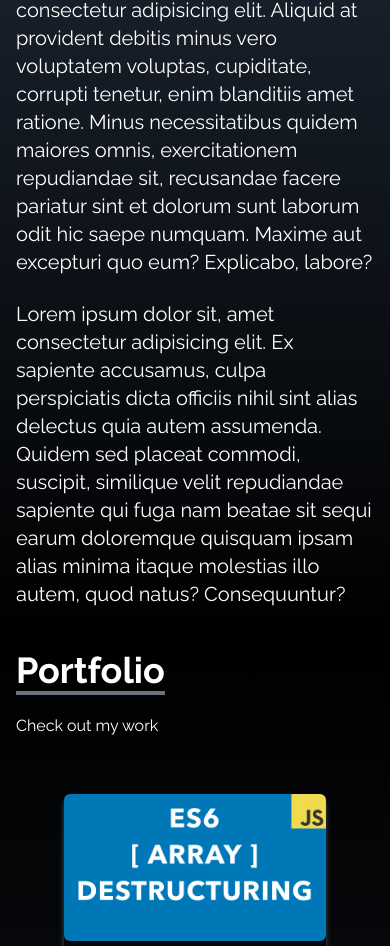
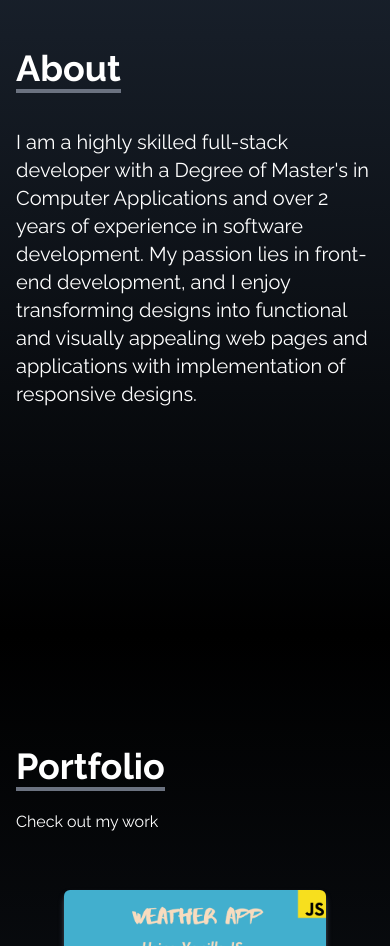
Before and after one commit to Shubhamdeulkar06/portfolio, a React (Create React App) app: page / in a window 390 px wide. Shown: the part 1054-2000 px from the top of the page. Built offline with nearby package versions, Linux system fonts and the light colour scheme.

Commit message:
responsivenss complete

```diff
--- a/src/components/About.js
+++ b/src/components/About.js
@@ -4,31 +4,37 @@ const About = () => {
   return (
     <div
       name="about"
-      className="w-full h-screen bg-gradient-to-b from-gray-800 to-black text-white"
+      className="w-full h-screen bg-gradient-to-b from-gray-800 to-black text-white pt-20 md:pt-0"
     >
       <div className="max-w-screen-lg p-4 mx-auto flex flex-col justify-center w-full h-full">
-        <div className="pb-8">
+        <div className="pb-8 ">
           <p className="text-4xl font-bold inline border-b-4 border-gray-500">
             About
           </p>
         </div>
-        <p className="text-xl mt-20">
-          Lorem ipsum dolor sit amet consectetur adipisicing elit. Aliquid at
-          provident debitis minus vero voluptatem voluptas, cupiditate, corrupti
-          tenetur, enim blanditiis amet ratione. Minus necessitatibus quidem
-          maiores omnis, exercitationem repudiandae sit, recusandae facere
-          pariatur sint et dolorum sunt laborum odit hic saepe numquam. Maxime
-          aut excepturi quo eum? Explicabo, labore?
+        <p className="text-xl mt-2">
+          I am a highly skilled full-stack developer with a Degree of Master's
+          in Computer Applications and over 2 years of experience in software
+          development. My passion lies in front-end development, and I enjoy
+          transforming designs into functional and visually appealing web pages
+          and applications with implementation of responsive designs.
         </p>
         <br />
-        <p className="text-xl">
-          Lorem ipsum dolor sit, amet consectetur adipisicing elit. Ex sapiente
-          accusamus, culpa perspiciatis dicta officiis nihil sint alias delectus
-          quia autem assumenda. Quidem sed placeat commodi, suscipit, similique
-          velit repudiandae sapiente qui fuga nam beatae sit sequi earum
-          doloremque quisquam ipsam alias minima itaque molestias illo autem,
-          quod natus? Consequuntur?
+        <p className="hidden md:block text-xl">
+          With a keen eye for detail and a deep understanding of various
+          front-end technologies such as HTML, CSS, JavaScript, and jQuery, I am
+          proficient in working with popular front-end framework like React.js.
+          I am also experienced in using tools like Git for project management.
         </p>
+        <br />
+        {/* <p className="text-xl">
+          I have excellent communication skills and work well in a team
+          environment. I am always eager to learn and am constantly updating my
+          skills to keep up with the latest developments in the industry.
+          Overall, I am a dedicated and talented full-stack developer with a
+          strong passion for front-end development, and my skills and experience
+          make me a valuable asset to any team.
+        </p> */}
       </div>
     </div>
   );
--- a/src/components/Contact.js
+++ b/src/components/Contact.js
@@ -4,9 +4,9 @@ const Contact = () => {
   return (
     <div
       name="contact"
-      className="w-full h-screen bg-gradient-to-b from-black to-gray-800 p-4 text-white"
+      className="w-full  bg-gradient-to-b from-black to-gray-800 p-4 text-white pt-24 md:h-screen md:pt-16 lg:pt-0"
     >
-      <div className="flex flex-col p-4 justify-center max-w-screen-lg mx-auto h-full">
+      <div className="flex flex-col p-4 justify-center max-w-screen-lg mx-auto h-full max-h-max">
         <div className="pb-8">
           <p className="text-4xl font-bold inline border-b-4 border-gray-500">
             Cotact
@@ -34,7 +34,7 @@ const Contact = () => {
             <textarea
               name="message"
               placeholder="Enter your message"
-              rows="10"
+              rows="5"
               className="p-2 bg-transparent border-2 rounded-md text-white focus:outline-none"
             ></textarea>
             <button className="text-white bg-gradient-to-b from-cyan-500 to-cyan-700 px-6 py-3 my-8 mx-auto flex items-center rounded-md hover:scale-110 duration-300">
--- a/src/components/Experience.js
+++ b/src/components/Experience.js
@@ -61,16 +61,16 @@ const Experience = () => {
   return (
     <div
       name="experience"
-      className="bg-gradient-to-b from-gray-800 to-black w-full h-screen"
+      className="bg-gradient-to-b from-gray-800 to-black w-full pt-24  md:pt-4 lg:pt-0"
     >
       <div className="max-w-screen-lg mx-auto p-4 flex flex-col justify-center w-full h-full text-white">
-        <div>
-          <p className="text-4xl font-bold border-b-4 border-gray-500 p-2 inline">
+        <div className="pb-8  md:mt-28">
+          <p className="text-4xl font-bold border-b-4 border-gray-500 p-2 inline ">
             Experience
           </p>
           <p className="py-6">These are the technologies I've worked with</p>
         </div>
-        <div className="w-full grid grid-cols-2 sm:grid-cols-3 gap-8 text-center py-8 px-12 sm:px-0">
+        <div className="w-full grid grid-cols-2 sm:grid-cols-3 gap-8 text-center py-8 px-12 sm:px-0 ">
           {techs.map(({ id, src, title, style }) => (
             <div
               key={id}
--- a/src/components/Portfolio.js
+++ b/src/components/Portfolio.js
@@ -1,16 +1,15 @@
 import React from "react";
-import arrayDestruct from "../assets/portfolio/arrayDestruct.jpg";
-import installNode from "../assets/portfolio/installNode.jpg";
+
 import navbar from "../assets/portfolio/navbar.jpg";
 import reactParallax from "../assets/portfolio/reactParallax.jpg";
-import reactSmooth from "../assets/portfolio/reactSmooth.jpg";
-import reactWeather from "../assets/portfolio/reactWeather.jpg";
+
+import weathervjs from "../assets/portfolio/weathervjs.png";
 
 const Portfolio = () => {
   const portfolios = [
     {
       id: 1,
-      src: arrayDestruct,
+      src: weathervjs,
     },
     {
       id: 2,
@@ -22,15 +21,7 @@ const Portfolio = () => {
     },
     {
       id: 4,
-      src: reactSmooth,
-    },
-    {
-      id: 5,
-      src: installNode,
-    },
-    {
-      id: 6,
-      src: reactWeather,
+      src: navbar,
     },
   ];
   return (
@@ -39,7 +30,7 @@ const Portfolio = () => {
       className="bg-gradient-to-b from-black to-gray-800 w-full text-white md:h-screen "
     >
       <div className="max-w-screen-lg p-4 mx-auto flex flex-col justify-center w-full h-full">
-        <div className="pb-8">
+        <div className="pb-8 mt-24 md:mt-24">
           <p className="text-4xl font-bold inline border-b-4 border-gray-500">
             Portfolio
           </p>
```
Also changed, not shown: src/assets/portfolio/weathervjs.png (added).
